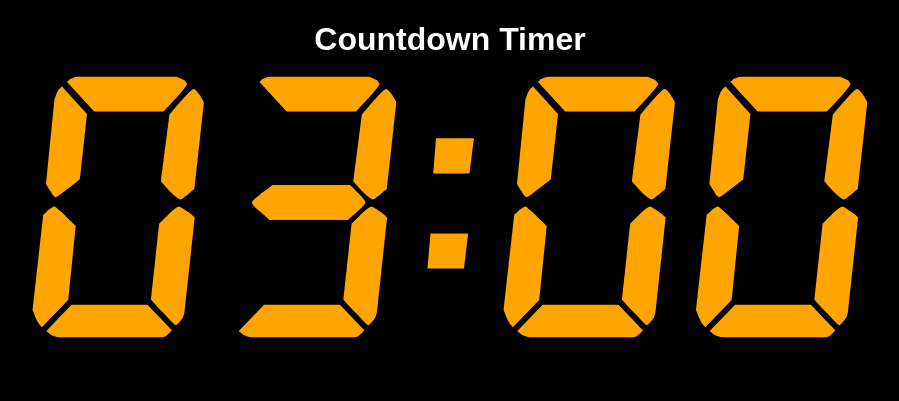
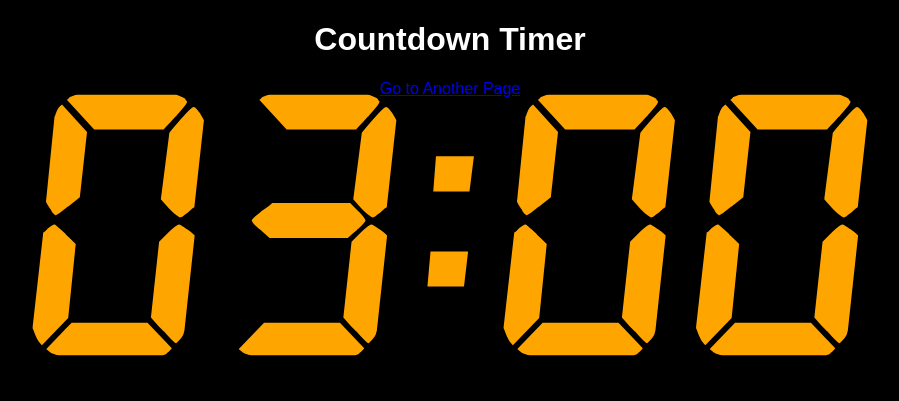
Before and after one commit to DhanukaRathnayaka/sample-timer, a plain HTML site: page index.html in a window 1280 px wide. Shown: the top 401 px of the page, without its empty margins (190-1089 px from the left). Drawn offline with Linux system fonts and the light colour scheme; files whose address does not match are found by name.

Commit message:
Update index.html

```diff
--- a/index.html
+++ b/index.html
@@ -8,6 +8,7 @@
 </head>
 <body>
   <h1>Countdown Timer</h1>
+  <a href="count.html" class="link-button">Go to Another Page</a>
   <div id="timer">03:00</div>
   <audio id="endSound" src="audio/5sec.mp3" preload="auto"></audio>
 
```
